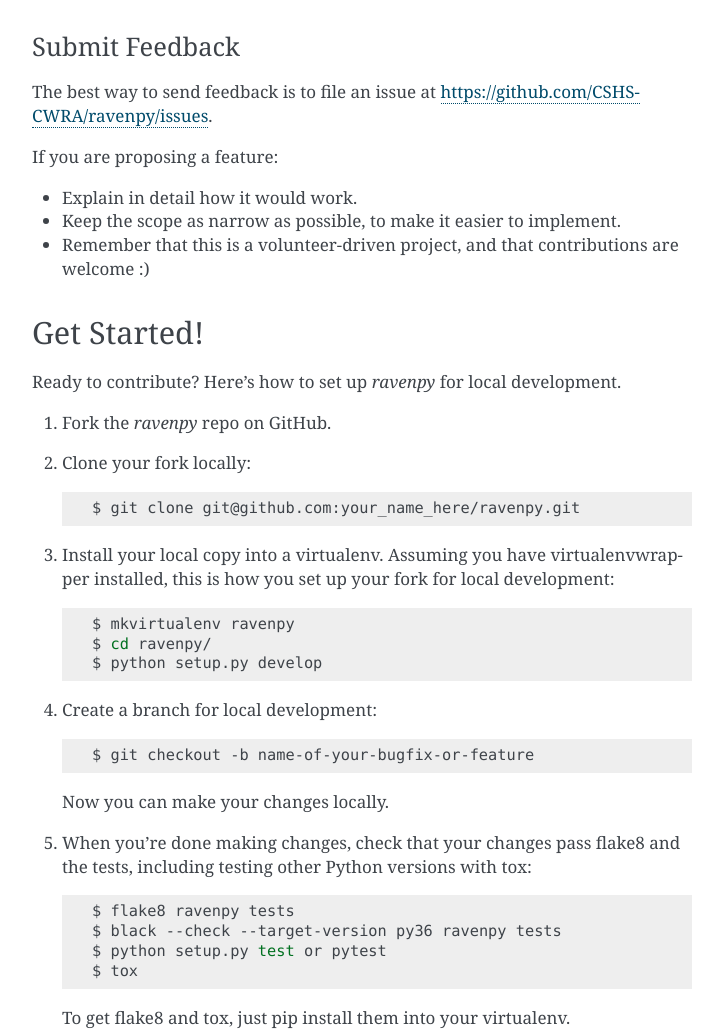
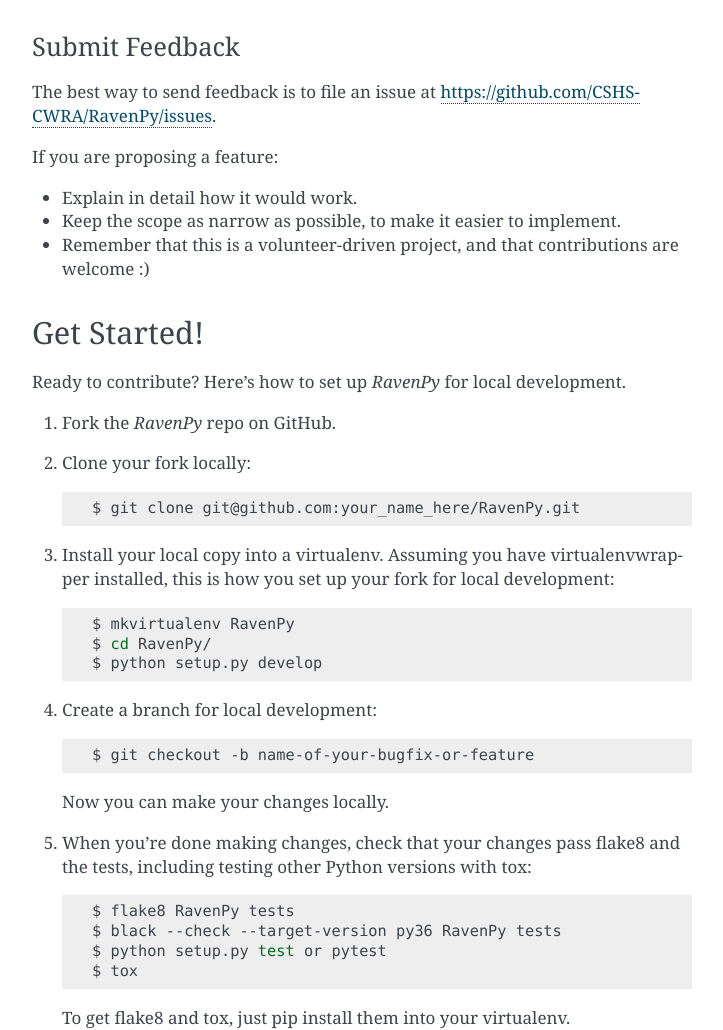
Before and after one commit to CSHS-CWRA/RavenPy, a Sphinx documentation site: the page built from docs/contributing.rst, in a window 1280 px wide and 1400 px high, scrolled down 704 px. Shown: the part 180-1210 px from the top of the window, without its empty margins (388-1111 px from the left). Built offline with Sphinx 7.4.7, drawn with Linux system fonts in a browser that asks for light colours; pages that are not in the unit, such as notebooks, are missing from menus; some of the changed text lies outside the part shown.

```diff
--- a/CONTRIBUTING.rst
+++ b/CONTRIBUTING.rst
@@ -15,7 +15,7 @@ Types of Contributions
 Report Bugs
 ~~~~~~~~~~~
 
-Report bugs at https://github.com/CSHS-CWRA/ravenpy/issues.
+Report bugs at https://github.com/CSHS-CWRA/RavenPy/issues.
 
 If you are reporting a bug, please include:
 
@@ -45,7 +45,7 @@ articles, and such.
 Submit Feedback
 ~~~~~~~~~~~~~~~
 
-The best way to send feedback is to file an issue at https://github.com/CSHS-CWRA/ravenpy/issues.
+The best way to send feedback is to file an issue at https://github.com/CSHS-CWRA/RavenPy/issues.
 
 If you are proposing a feature:
 
@@ -57,17 +57,17 @@ If you are proposing a feature:
 Get Started!
 ------------
 
-Ready to contribute? Here's how to set up `ravenpy` for local development.
+Ready to contribute? Here's how to set up `RavenPy` for local development.
 
-1. Fork the `ravenpy` repo on GitHub.
+1. Fork the `RavenPy` repo on GitHub.
 2. Clone your fork locally::
 
-    $ git clone git@github.com:your_name_here/ravenpy.git
+    $ git clone git@github.com:your_name_here/RavenPy.git
 
 3. Install your local copy into a virtualenv. Assuming you have virtualenvwrapper installed, this is how you set up your fork for local development::
 
-    $ mkvirtualenv ravenpy
-    $ cd ravenpy/
+    $ mkvirtualenv RavenPy
+    $ cd RavenPy/
     $ python setup.py develop
 
 4. Create a branch for local development::
@@ -79,8 +79,8 @@ Ready to contribute? Here's how to set up `ravenpy` for local development.
 5. When you're done making changes, check that your changes pass flake8 and the
    tests, including testing other Python versions with tox::
 
-    $ flake8 ravenpy tests
-    $ black --check --target-version py36 ravenpy tests
+    $ flake8 RavenPy tests
+    $ black --check --target-version py36 RavenPy tests
     $ python setup.py test or pytest
     $ tox
 
@@ -104,7 +104,7 @@ Before you submit a pull request, check that it meets these guidelines:
    your new functionality into a function with a docstring, and add the
    feature to the list in README.rst.
 3. The pull request should work for Python 3.6, 3.7 and 3.8. Check
-   https://travis-ci.com/CSHS-CWRA/ravenpy/pull_requests
+   https://travis-ci.com/CSHS-CWRA/RavenPy/pull_requests
    and make sure that the tests pass for all supported Python versions.
 
 Tips
--- a/docs/conf.py
+++ b/docs/conf.py
@@ -1,6 +1,6 @@
 #!/usr/bin/env python
 #
-# ravenpy documentation build configuration file, created by
+# RavenPy documentation build configuration file, created by
 # sphinx-quickstart on Fri Jun  9 13:47:02 2017.
 #
 # This file is execfile()d with the current directory set to its
@@ -21,7 +21,7 @@ import os
 import sys
 sys.path.insert(0, os.path.abspath('..'))
 
-import ravenpy
+import RavenPy
 
 # -- General configuration ---------------------------------------------
 
@@ -55,9 +55,9 @@ author = "David Huard"
 # the built documents.
 #
 # The short X.Y version.
-version = ravenpy.__version__
+version = RavenPy.__version__
 # The full version, including alpha/beta/rc tags.
-release = ravenpy.__version__
+release = RavenPy.__version__
 
 # The language for content autogenerated by Sphinx. Refer to documentation
 # for a list of supported languages.
@@ -127,7 +127,7 @@ latex_elements = {
 # (source start file, target name, title, author, documentclass
 # [howto, manual, or own class]).
 latex_documents = [
-    (master_doc, 'ravenpy.tex',
+    (master_doc, 'RavenPy.tex',
      'RavenPy Documentation',
      'David Huard', 'manual'),
 ]
@@ -138,7 +138,7 @@ latex_documents = [
 # One entry per manual page. List of tuples
 # (source start file, name, description, authors, manual section).
 man_pages = [
-    (master_doc, 'ravenpy',
+    (master_doc, 'RavenPy',
      'RavenPy Documentation',
      [author], 1)
 ]
@@ -150,10 +150,10 @@ man_pages = [
 # (source start file, target name, title, author,
 #  dir menu entry, description, category)
 texinfo_documents = [
-    (master_doc, 'ravenpy',
+    (master_doc, 'RavenPy',
      'RavenPy Documentation',
      author,
-     'ravenpy',
+     'RavenPy',
      'One line description of project.',
      'Miscellaneous'),
 ]
--- a/docs/usage.rst
+++ b/docs/usage.rst
@@ -4,4 +4,4 @@ Usage
 
 To use RavenPy in a project::
 
-    import ravenpy
+    import RavenPy
```
Also changed, not shown: README.rst (+5 -5 lines), setup.py (+4 -4 lines), .cruft.json, .travis.yml, RavenPy/__init__.py (renamed from ravenpy/__init__.py), 7 other files.
